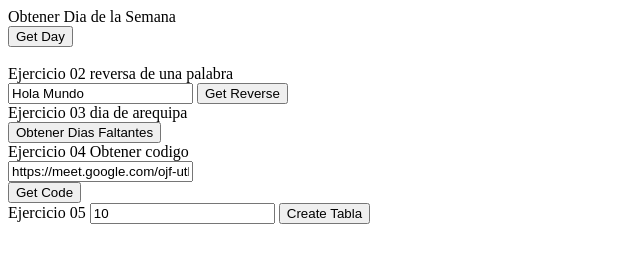
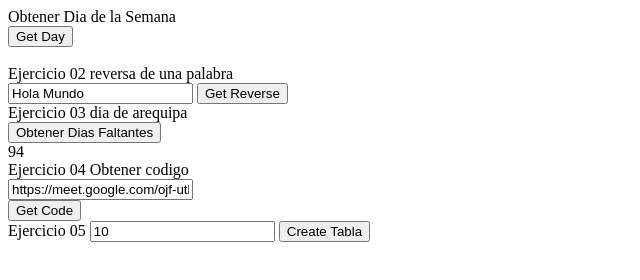
Before and after one commit to Vladimir2003-debug/PW2-LAB02, a plain HTML site: page index.html in a window 1280 px wide. Both pictures are taken after a click on the button "Obtener Dias Faltantes". Shown: the whole page, without its empty margins (0-640 px from the left). Drawn offline with Linux system fonts and the light colour scheme.

Commit message:
Solucionado Ejercicio 03

```diff
--- a/Excercises.js
+++ b/Excercises.js
@@ -32,22 +32,45 @@ function reverseWord() {
  */
 function daysForArequipa(date) {
 
-    const dayArequipa = new Date(date.getYear(),15,7);
-    var day = date.getDay();
+    var day = date.getDate();
     var month = date.getMonth();
-    var year = date.getYear();
 
     daysMonths = [31.28,31,30,31,30,31,31,30,31,30,31];
 
-    if(month > 7){
+    let total = 0;
 
-    }  else if(month < 7) {
-
+    if(month < 7){
+        total += daysMonths[month] - day;
+        total += sumMonths(daysMonths,month,6) + 15;
+    }  else if(month > 7) {
+        total += daysMonths[month] - day;
+        total += sumMonths(daysMonths,month + 1,11);
+        total += sumMonths(daysMonths,0,6) + 15;
     } else {
-
+        total = 15 - day;
     }
 
+    document.getElementById("diasFaltantes").innerHTML = total;
+
 }
+/**
+ * Suma de los meses del año
+ * @param {Array} months Los dias de los meses del año
+ * @param {number} start El mes con que empieza
+ * @param {number} end El mes con que termina
+ * @return {number} La suma total
+ */
+
+function sumMonths(months,start,end) {
+    var suma = 0;
+    for(let i = start ;i < end ; i++) {
+        suma += months[i];
+    }
+
+    return suma;
+}
+
+
 
 /** Ejercicio 04: Escribir un página que reciba el URL de la sesión de google meet de hoy
  * y devuelva el código de la sesión sin guiones separadores
--- a/index.html
+++ b/index.html
@@ -22,6 +22,7 @@
     <!--Ejercicio 03-->
     <label>Ejercicio 03 dia de arequipa</label><br>
     <button onclick="daysForArequipa(new Date());">Obtener Dias Faltantes</button><br>
+    <div id="diasFaltantes"></div>
 
     <!--Ejercicio 04-->
     <label>Ejercicio 04 Obtener codigo</label><br>
```
